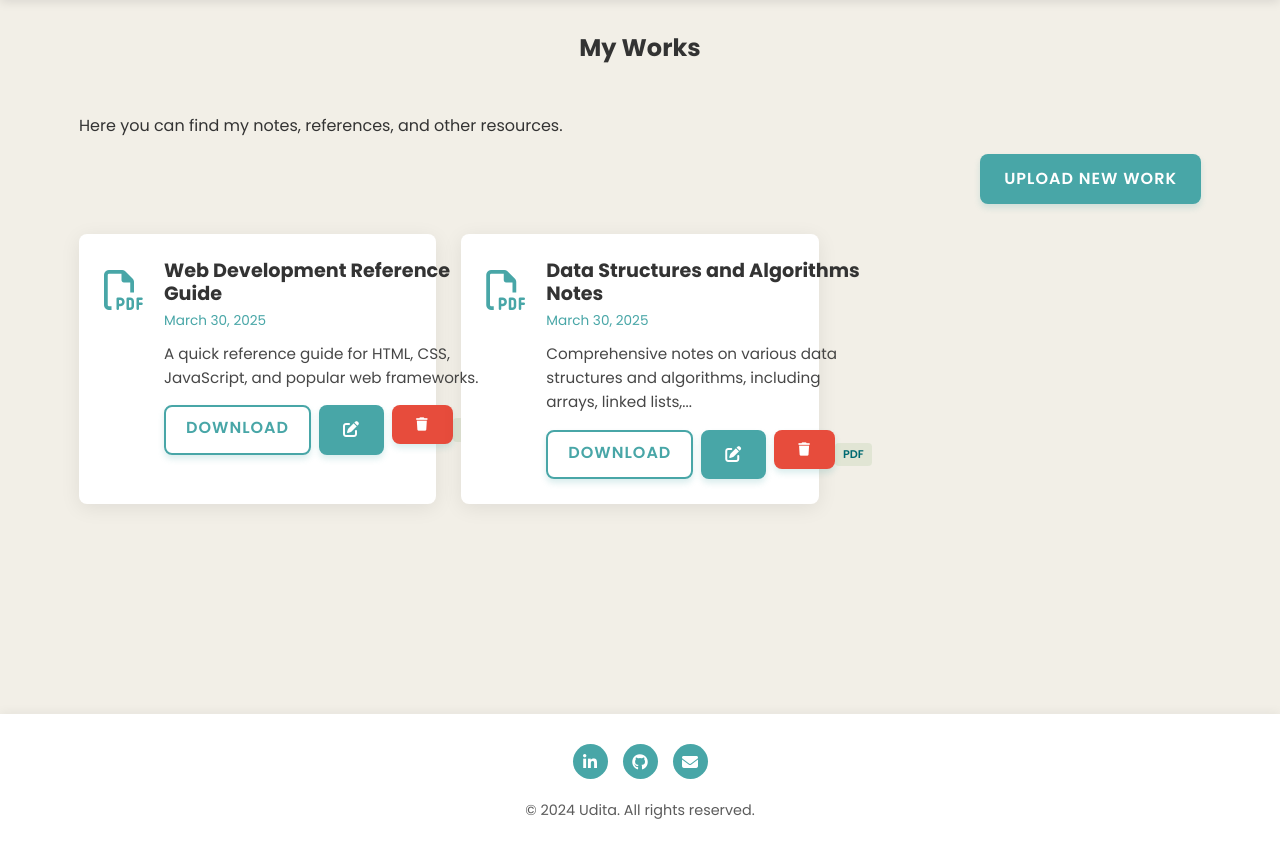
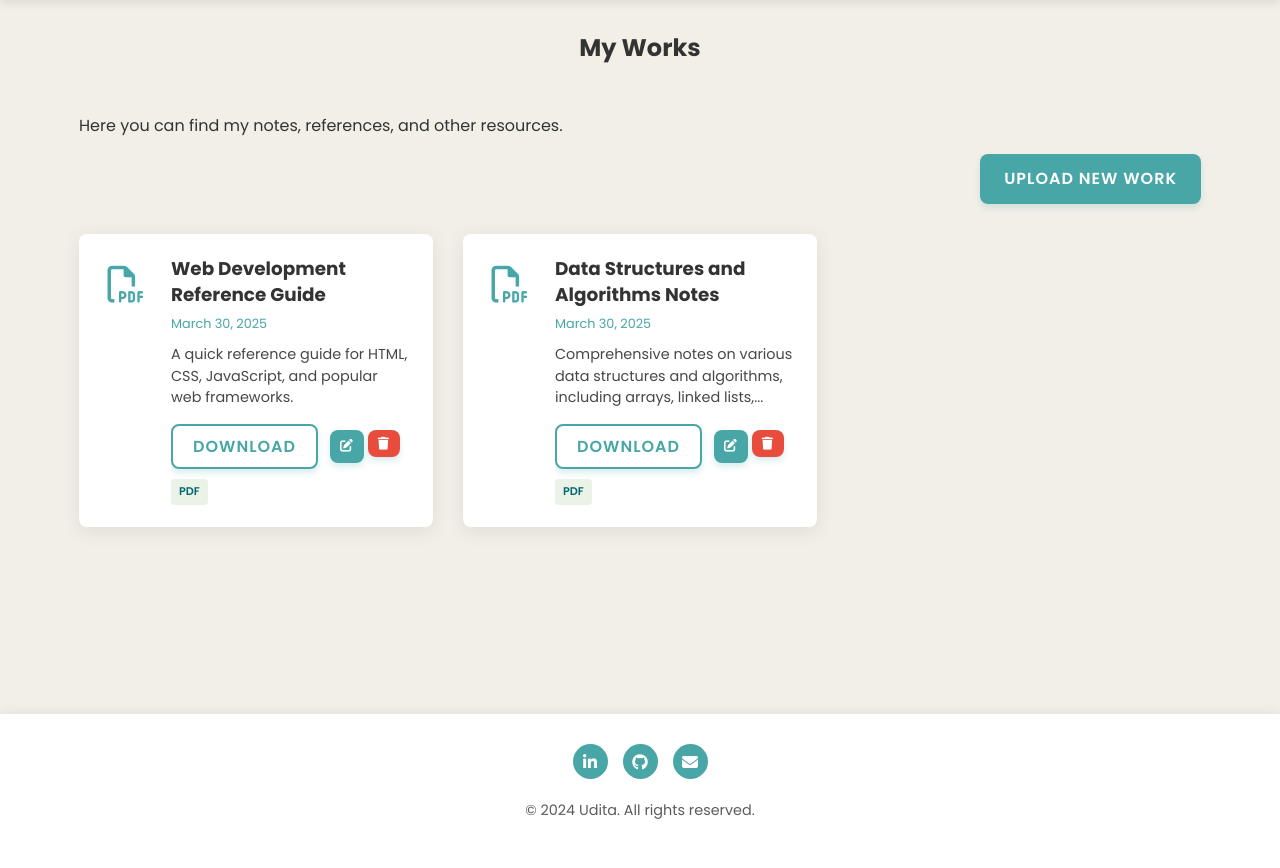
Before and after one commit to Balusu-Udita/Portfolio_website, a Flask app: page /works in a window 1280 px wide. Shown: the part 86-954 px from the top of the page. Run offline with Flask 3, Linux system fonts and the light colour scheme.

Commit message:
Checkpoint
Replit-Commit-Author: Agent
Replit-Commit-Session-Id: f13e115e-4cca-498a-b5e4-a3d98a0592d5
Replit-Commit-Screenshot-Url: https://storage.googleapis.com/screenshot-production-us-central1/2f207846-b8a1-4ef3-bdac-5733a5639c4b/65a1dd0a-7982-4d3c-8682-bfd141431773.jpg

```diff
--- a/static/css/style.css
+++ b/static/css/style.css
@@ -1037,19 +1037,21 @@ footer {
 /* Works Styles */
 .works-grid {
     display: grid;
-    grid-template-columns: repeat(auto-fill, minmax(300px, 1fr));
-    gap: 25px;
+    grid-template-columns: repeat(auto-fill, minmax(320px, 1fr));
+    gap: 30px;
 }
 
 .work-card {
     background-color: var(--card-bg);
     border-radius: var(--border-radius);
-    padding: 25px;
+    padding: 22px;
     box-shadow: var(--shadow);
     transition: var(--transition);
     display: flex;
     align-items: flex-start;
     gap: 20px;
+    height: 100%;
+    overflow: hidden;
 }
 
 .work-card:hover {
@@ -1058,23 +1060,29 @@ footer {
 }
 
 .work-card-icon {
-    font-size: 2.5rem;
+    font-size: 2.3rem;
     color: var(--primary-color);
-    width: 60px;
+    min-width: 50px;
     text-align: center;
 }
 
 .work-card-content {
     flex: 1;
+    display: flex;
+    flex-direction: column;
+    overflow: hidden;
 }
 
 .work-card-title {
-    font-size: 1.2rem;
-    margin-bottom: 5px;
+    font-size: 1.15rem;
+    margin-bottom: 6px;
+    word-wrap: break-word;
+    overflow-wrap: break-word;
+    line-height: 1.4;
 }
 
 .work-card-date {
-    font-size: 0.85rem;
+    font-size: 0.8rem;
     color: var(--primary-color);
     margin-bottom: 10px;
 }
@@ -1083,27 +1091,46 @@ footer {
     color: var(--text-color);
     opacity: 0.9;
     margin-bottom: 15px;
-    font-size: 0.95rem;
+    font-size: 0.9rem;
+    line-height: 1.5;
+    word-wrap: break-word;
+    overflow-wrap: break-word;
 }
 
 .work-card-footer {
     display: flex;
     align-items: center;
     justify-content: space-between;
+    flex-wrap: wrap;
+    gap: 10px;
+    margin-top: auto;
 }
 
 .work-card-actions {
     display: flex;
-    gap: 8px;
+    align-items: center;
+    gap: 12px;
+    flex-wrap: wrap;
+}
+
+.action-buttons {
+    display: flex;
+    gap: 4px;
+}
+
+.btn-sm {
+    padding: 6px 10px;
+    font-size: 0.8rem;
 }
 
 .work-card-type {
     font-size: 0.7rem;
     background-color: rgba(153, 188, 133, 0.2);
-    padding: 3px 8px;
+    padding: 4px 8px;
     border-radius: 4px;
     color: var(--secondary-color);
     font-weight: 600;
+    white-space: nowrap;
 }
 
 .work-navigation {
@@ -1130,11 +1157,21 @@ footer {
     }
 
     .works-grid {
-        grid-template-columns: 1fr;
+        grid-template-columns: repeat(auto-fill, minmax(280px, 1fr));
     }
 
     .blog-post {
         padding: 25px;
+    }
+}
+
+@media screen and (max-width: 767px) {
+    .works-grid {
+        grid-template-columns: 1fr;
+    }
+
+    .work-card {
+        padding: 18px;
     }
 }
 
--- a/templates/works.html
+++ b/templates/works.html
@@ -38,10 +38,12 @@
                     <div class="work-card-footer">
                         <div class="work-card-actions">
                             <a href="{{ work.file_url }}" class="btn btn-outline" target="_blank" download>Download</a>
-                            <a href="{{ url_for('edit_work', work_id=work.id) }}" class="btn btn-primary"><i class="fas fa-edit"></i></a>
-                            <form action="{{ url_for('delete_work', work_id=work.id) }}" method="POST" style="display: inline;">
-                                <button type="submit" class="btn btn-danger" onclick="return confirm('Are you sure you want to delete this work?');"><i class="fas fa-trash"></i></button>
-                            </form>
+                            <div class="action-buttons">
+                                <a href="{{ url_for('edit_work', work_id=work.id) }}" class="btn btn-primary btn-sm"><i class="fas fa-edit"></i></a>
+                                <form action="{{ url_for('delete_work', work_id=work.id) }}" method="POST" style="display: inline;">
+                                    <button type="submit" class="btn btn-danger btn-sm" onclick="return confirm('Are you sure you want to delete this work?');"><i class="fas fa-trash"></i></button>
+                                </form>
+                            </div>
                         </div>
                         <span class="work-card-type">{{ work.file_type|upper }}</span>
                     </div>
```
